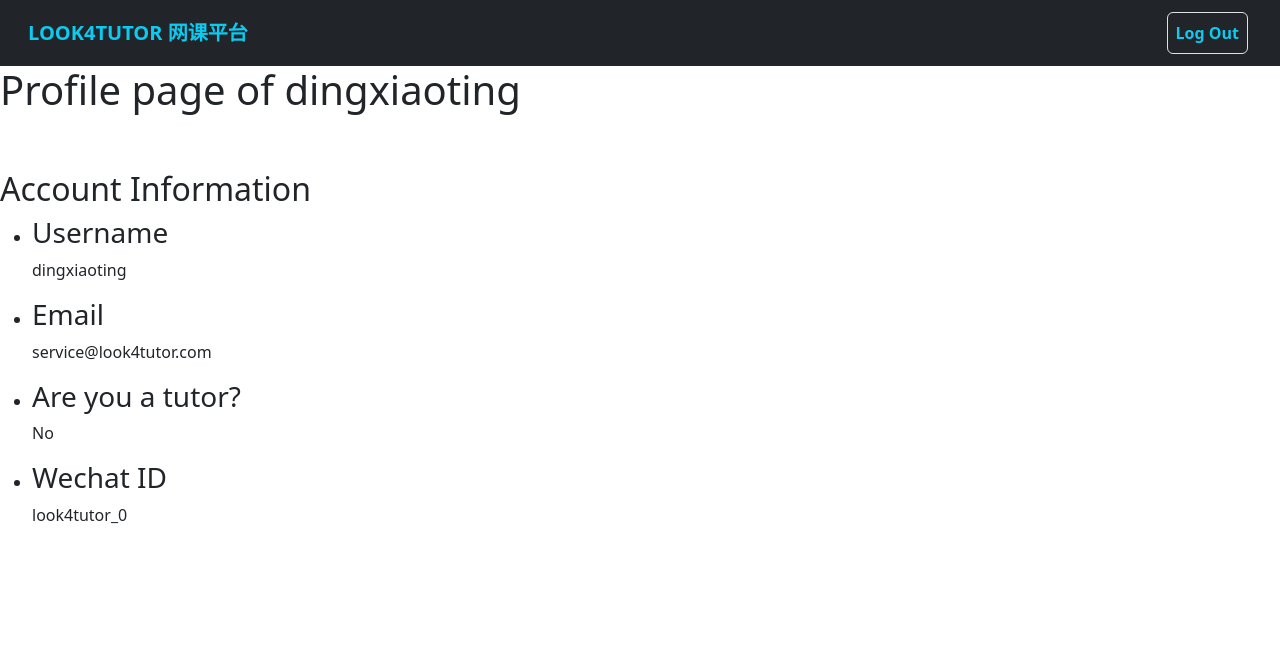
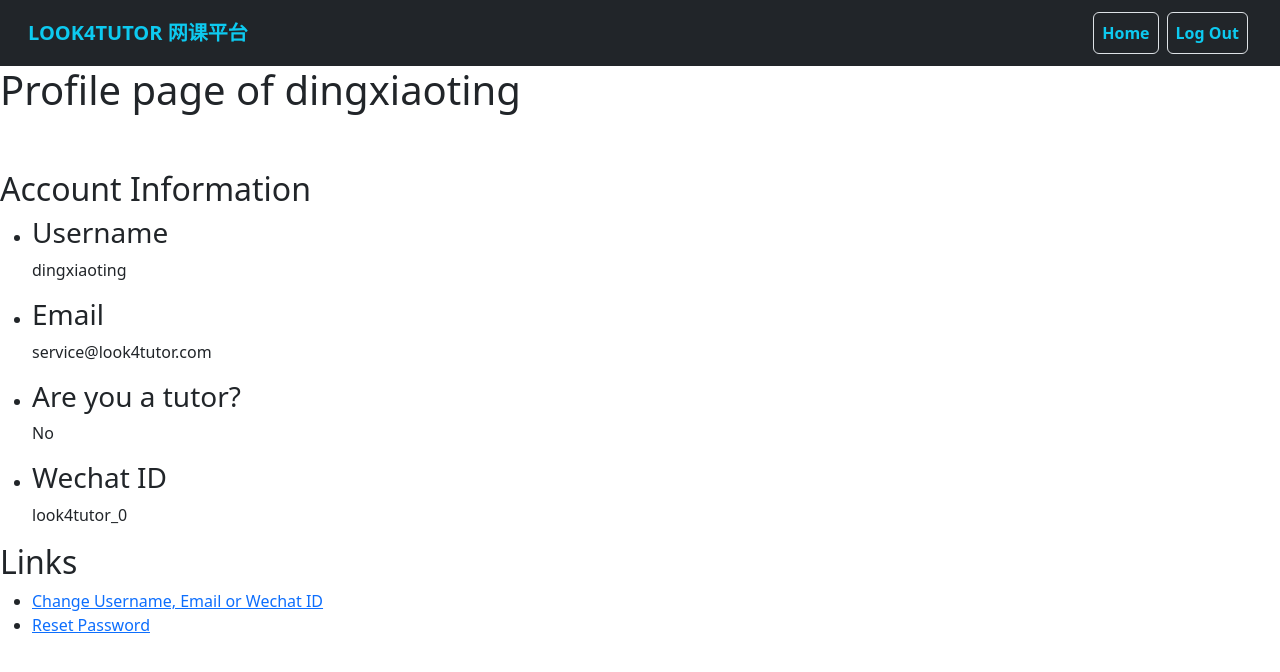
Before and after one commit to liuxinyu1984/look4cms, a Django app: page /users/user_profile in a window 1280 px wide. Shown: the top 672 px of the page. Run offline with Django 4.2, Linux system fonts and the light colour scheme; a user stored in the database is signed in.

Commit message:
users: edit profile view

```diff
--- a/backend/settings.py
+++ b/backend/settings.py
@@ -132,5 +132,6 @@ AUTH_USER_MODEL = 'users.MyUser'
 
 
 # direction after login/logout
+LOGIN_URL = 'login'
 LOGIN_REDIRECT_URL = 'user_home'
 LOGOUT_REDIRECT_URL = 'index'
--- a/templates/base.html
+++ b/templates/base.html
@@ -36,6 +36,13 @@
             <li class="nav-item">
               <a
                 class="nav-link text-info fw-semibold m-1 border btn btn-outline-light"
+                href="{% url 'user_home' %}"
+                >Home</a
+              >
+            </li>
+            <li class="nav-item">
+              <a
+                class="nav-link text-info fw-semibold m-1 border btn btn-outline-light"
                 href="{% url 'logout' %}"
                 >Log Out</a
               >
--- a/templates/user_home.html
+++ b/templates/user_home.html
@@ -5,10 +5,10 @@
 <div>
   <ul>
     <li><a href="#">Dashboard</a></li>
-    <li><a href="#">All Courses</a></li>
-    <li><a href="#">My Courses</a></li>
+    <li><a href="#">Registration</a></li>
+    <li><a href="#">Learning</a></li>
     {% if user.is_tutor %}
-    <li><a href="#">My Tutoring Courses</a></li>
+    <li><a href="#">Tutoring</a></li>
     {% endif %}
     <li><a href="{% url 'user_profile' %}">Profile</a></li>
   </ul>
--- a/templates/user_profile.html
+++ b/templates/user_profile.html
@@ -28,4 +28,18 @@
   </ul>
 </div>
 
+<div>
+  <h2>Links</h2>
+  <ul>
+    <li>
+      <a href="{% url 'edit_profile' user.pk %}">
+        Change Username, Email or Wechat ID</a
+      >
+    </li>
+    <li>
+      <a href="#">Reset Password</a>
+    </li>
+  </ul>
+</div>
+
 {% endblock %}
--- a/users/urls.py
+++ b/users/urls.py
@@ -6,4 +6,5 @@ urlpatterns = [
     path('signup', views.SignUpView.as_view(), name='signup'),
     path('', views.user_home, name='user_home'),
     path('user_profile', views.user_profile, name='user_profile'),
+    path('edit_profile/<int:user_id>', views.EditProfileView.as_view(), name='edit_profile'),
 ]
--- a/users/views.py
+++ b/users/views.py
@@ -1,10 +1,14 @@
-from django.shortcuts import render
+from django.shortcuts import render, get_object_or_404, HttpResponseRedirect, HttpResponse
 from django.views import View
+from .models import MyUser
 from django.contrib.auth.decorators import login_required
-from django.views.generic.edit import CreateView
+from django.contrib.auth.mixins import LoginRequiredMixin
+from django.views.generic.edit import CreateView, UpdateView
 from django.contrib.auth.views import LoginView
 from .forms import SignUpForm
 from django.urls import reverse_lazy
+from django.forms.models import model_to_dict
+
 
 @login_required
 def user_home(request):
@@ -26,3 +30,26 @@ class SignUpView(CreateView):
     form_class = SignUpForm
     template_name = 'registration/signup.html'
     success_url = reverse_lazy('login')
+
+class EditProfileView(LoginRequiredMixin, UpdateView):
+    model = MyUser
+    fields = ('username', 'email', 'wechat_id')
+    template_name = 'registration/edit_profile.html'
+    success_url = reverse_lazy('user_profile')
+
+    def get_object(self):
+        return self.request.user
+
+# @login_required
+# def edit_user_profile(request, user_id):
+#     user = get_object_or_404(MyUser, pk=user_id)
+#     if request.method == "GET":
+#         form = EditProfileForm(initial=model_to_dict(user))
+#         return render(request, 'registration/edit_profile.html', {'form':form})
+#     elif request.method == "POST":
+#         form = EditProfileForm(request.POST, instance=user)
+#         if form.is_valid():
+#              form.save()
+#              return HttpResponseRedirect(reverse_lazy('user_profile'))
+#         else:
+#              return HttpResponse('Form not valid')
```
Also changed, not shown: templates/registration/edit_profile.html (added, +7 -0 lines), users/forms.py (+10 -1 lines), db.sqlite3.
